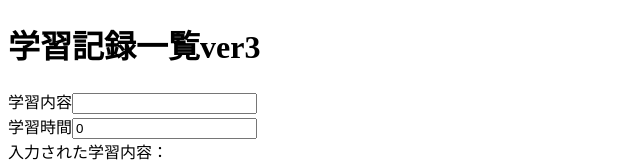
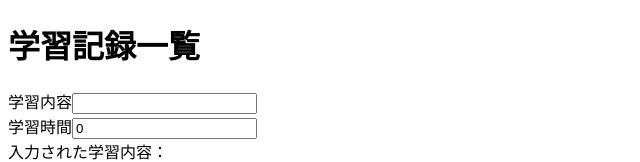
Before and after one commit to bignyokki/sample-vite, a React (Vite) app: page / in a window 1280 px wide. Shown: the top 162 px of the page, without its empty margins (0-640 px from the left). Built offline with nearby package versions, Linux system fonts and the light colour scheme; no server answers; the database is empty.

Commit message:
CDリトライ

```diff
--- a/src/App.jsx
+++ b/src/App.jsx
@@ -25,7 +25,7 @@ function App() {
 
   return (
     <>
-      <h1>学習記録一覧ver3</h1>
+      <h1>学習記録一覧</h1>
       { isLoading ?
         <LoadingComponent /> :
         <div>
```
